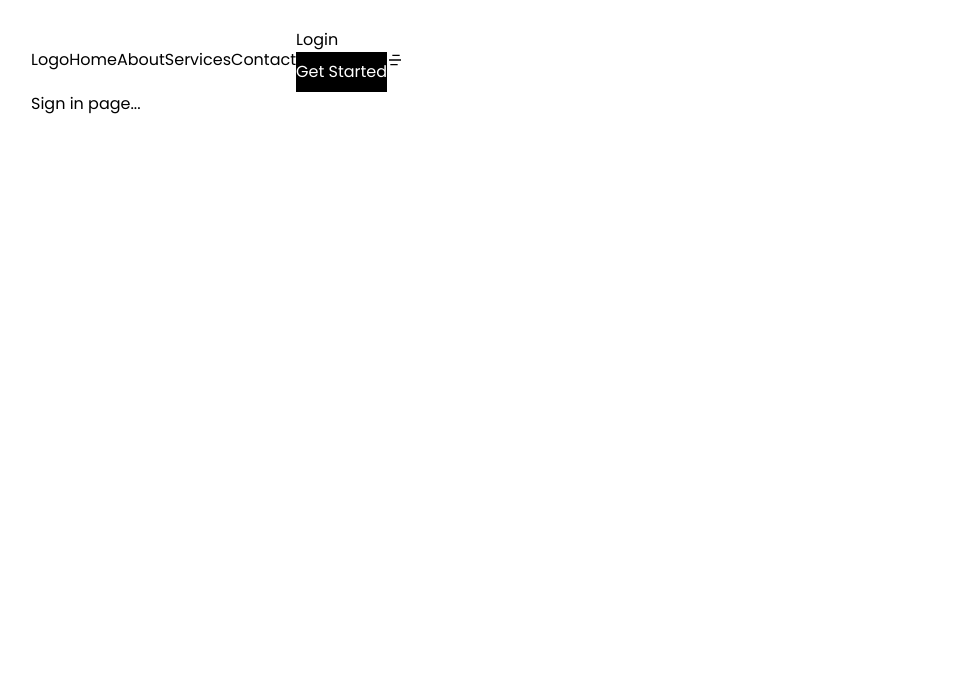
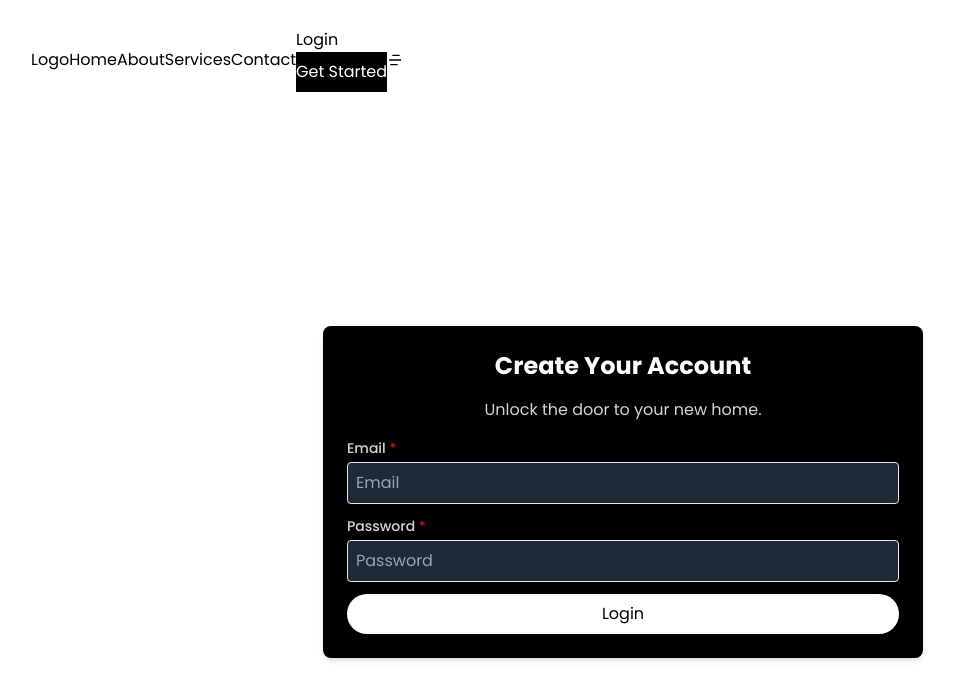
Before and after one commit to mohamed-tsx/Renter, a Next.js app in the folder client/: page /signin in a window 1280 px wide. Shown: the top 700 px of the page, without its empty margins (17-971 px from the left). Built offline with nearby package versions, Linux system fonts and the light colour scheme.

Commit message:
Made the login page

```diff
--- a/client/app/signin/page.jsx
+++ b/client/app/signin/page.jsx
@@ -2,8 +2,54 @@ import React from "react";
 
 const page = () => {
   return (
-    <div>
-      <h1>Sign in page...</h1>
+    <div className="bg-white flex items-center justify-center h-screen">
+      <div className="bg-black p-6 text-white rounded-lg shadow-md w-[600px]">
+        {" "}
+        {/* Reduced padding and width */}
+        <h1 className="text-2xl font-bold mb-4 text-center">
+          Create Your Account
+        </h1>
+        <p className="text-gray-300 text-center mb-4">
+          Unlock the door to your new home.
+        </p>
+        <form className="flex flex-col">
+          <div className="mb-3">
+            <label
+              htmlFor="email"
+              className="block text-sm font-medium text-gray-300"
+            >
+              Email <span className="text-red-700">*</span>
+            </label>
+            <input
+              type="email"
+              id="email"
+              name="email"
+              placeholder="Email"
+              className="mt-1 p-2 border rounded w-full bg-gray-800 text-white"
+            />
+          </div>
+
+          <div className="mb-3">
+            <label
+              htmlFor="password"
+              className="block text-sm font-medium text-gray-300"
+            >
+              Password <span className="text-red-700">*</span>
+            </label>
+            <input
+              type="password"
+              id="password"
+              name="password"
+              placeholder="Password"
+              className="mt-1 p-2 border rounded w-full bg-gray-800 text-white"
+            />
+          </div>
+
+          <button className="bg-white text-black px-4 py-2 rounded-full hover:bg-gray-300 transition duration-300">
+            Login
+          </button>
+        </form>
+      </div>
     </div>
   );
 };
```
